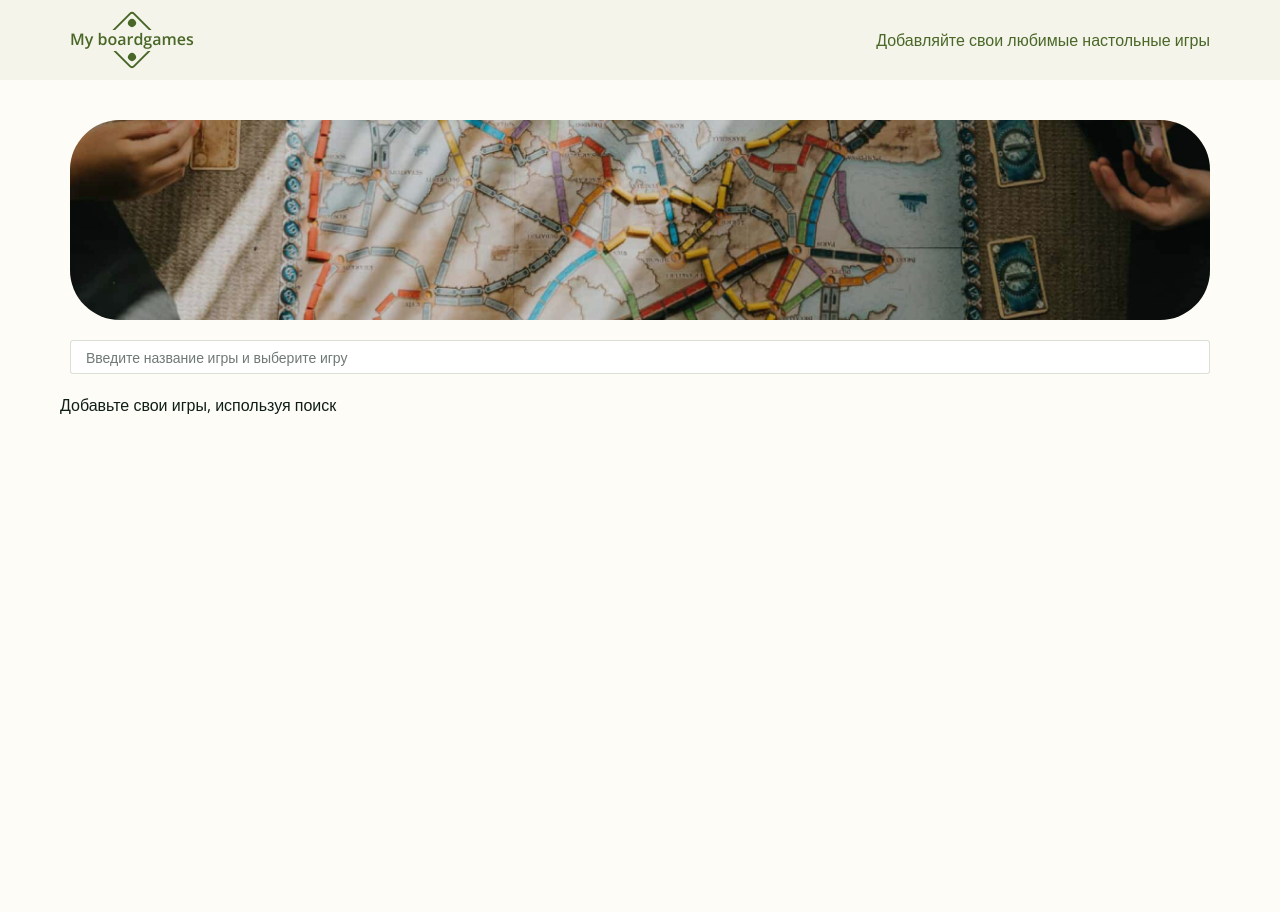
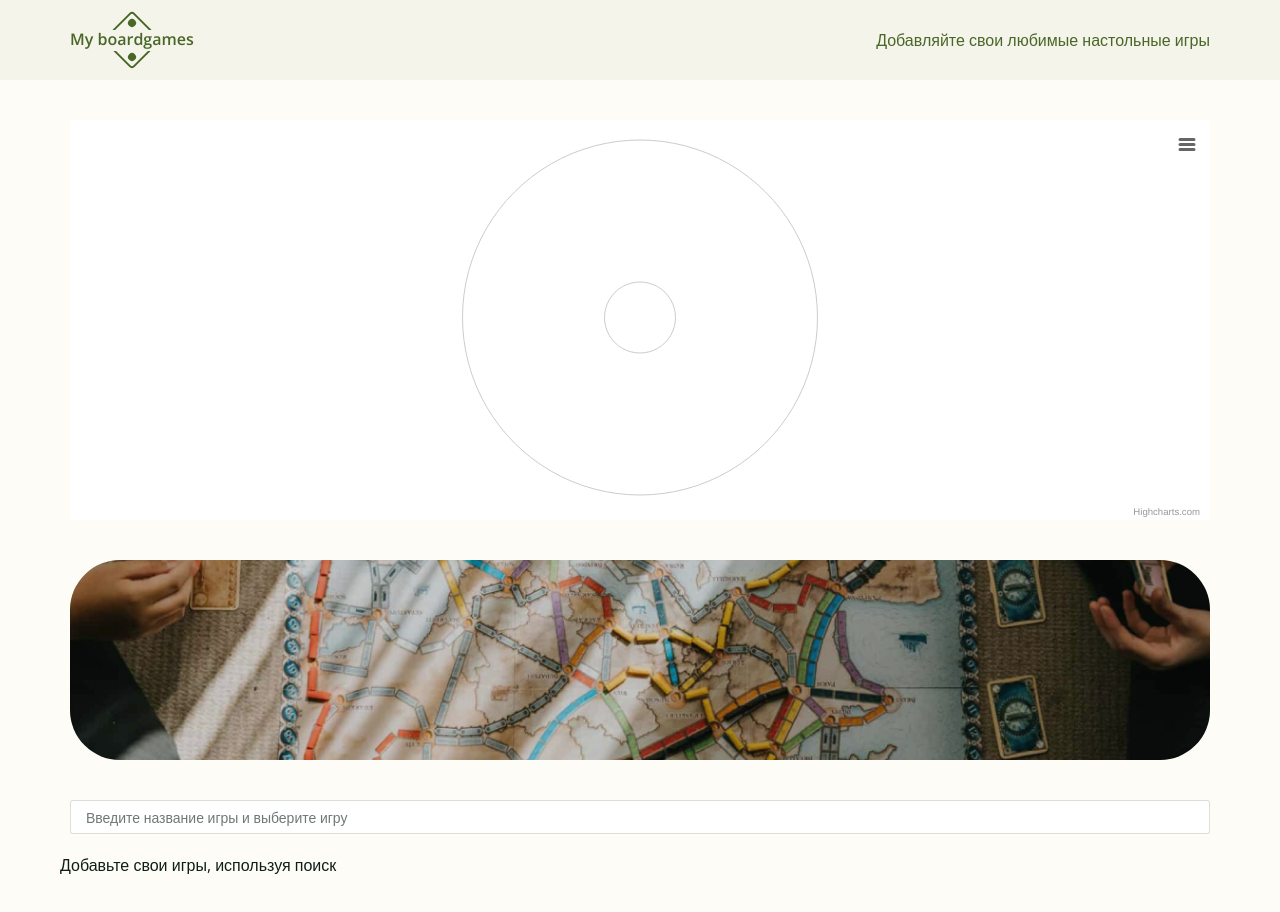
Before and after one commit to ambar-boo/my-boardgames, a Next.js app: page / in a window 1280 px wide. Shown: the top 912 px of the page. Before the commit the page ends 834 px from the top, so only its background shows below. Built offline with nearby package versions, Linux system fonts and the light colour scheme.

Commit message:
start graph

```diff
--- a/components/common/modal.module.scss
+++ b/components/common/modal.module.scss
@@ -5,7 +5,7 @@
   border-radius: 3px;
 
   &__overlay {
-    position: absolute;
+    position: fixed;
     top: 0;
     left: 0;
     width: 100%;
--- a/components/games/gameModal.tsx
+++ b/components/games/gameModal.tsx
@@ -31,9 +31,6 @@ export default function GameModal({game, setShowModal} :GameModalProps) {
 
     const methods = useForm();
     const onSubmit: SubmitHandler<GameStatistics> = (data, e: BaseSyntheticEvent<object, any, any> | undefined) => {
-        console.log(data);
-
-        console.log(typeof data.dates[0].play_game_date);
         if (data.dates.length > 0) {
             dispatch({
                 type: 'ADD_STATISTICS_GAME',
--- a/components/search/search.tsx
+++ b/components/search/search.tsx
@@ -64,9 +64,6 @@ export default function Search() {
 
     return (
         <div className={styles.wrapper}>
-            <div className={styles.main_page__image}>
-                <img src="./main-page-fon.jpg" alt=""/>
-            </div>
             <div ref={wrapperRef} className={styles.search}>
                 <Input
                     type="text"
--- /dev/null
+++ b/components/statistics/statistics.module.scss
@@ -0,0 +1,127 @@
+.wrapper {
+  max-width: var(--max-width);
+  padding: 0 var(--row-padding);
+  margin: 0 auto 40px auto;
+  width: 100%;
+}
+
+.main_page__image {
+  height: 200px;
+  overflow: hidden;
+  border-radius: 50px;
+  margin-bottom: 20px;
+  position: relative;
+
+  &:before {
+    content: '';
+    position: absolute;
+    top: 0;
+    left: 0;
+    width: 100%;
+    height: 100%;
+    background: rgba(var(--on-surface-bg_rgb), 0.2);
+  }
+
+  img {
+    width: 100%;
+    height: 100%;
+    object-fit: cover;
+    display: block;
+  }
+}
+
+.search {
+  position: relative;
+
+  &__games {
+    position: absolute;
+    top: 100%;
+    left: 0;
+    width: 100%;
+    padding: 15px;
+    border: 1px solid rgba(var(--primary_rgb), 0.5);
+    border-top: none;
+    border-radius: 3px;
+    z-index: 1;
+    background: var(--surface-bg-lightest);
+    max-height: 300px;
+    overflow: auto;
+    display: none;
+
+    &___open {
+      display: block;
+    }
+
+    &::-webkit-scrollbar {
+      width: 5px;
+      background: rgba(var(--primary_rgb), 0.1);
+      border-radius: 0;
+    }
+
+    &::-webkit-scrollbar-track {
+      background: rgba(var(--primary_rgb), 0.1);
+      border-radius: 0;
+    }
+
+    &::-webkit-scrollbar-thumb {
+      background: rgba(var(--primary_rgb), 0.2);
+      border-radius: 0;
+    }
+
+    &_row {
+      display: flex;
+      flex-wrap: wrap;
+      align-items: center;
+      justify-content: space-between;
+      margin-top: 10px;
+
+      &:first-child {
+        margin-top: 0;
+      }
+
+      &_photo {
+        width: 40px;
+        height: 40px;
+        border: 2px solid rgba(var(--primary_rgb), 0.2);
+
+        img {
+          width: 100%;
+          height: 100%;
+          object-fit: contain;
+          display: block;
+        }
+
+        &___nophoto {
+          background: url("../../public/meeple-stub-icon.svg") center center no-repeat;
+          background-size: contain;
+
+          img {
+            display: none;
+          }
+        }
+      }
+
+      &_title {
+        padding-left: 10px;
+      }
+
+      &_info {
+        display: flex;
+        flex-wrap: wrap;
+        align-items: center;
+      }
+
+      &_btn {
+        color: var(--primary);
+        background: url("../../public/plus-menu-icon.svg") center left no-repeat;
+        padding-left: 16px;
+
+        &___is_added {
+          background: none;
+          padding-left: 0;
+          cursor: inherit;
+        }
+      }
+    }
+  }
+}
--- /dev/null
+++ b/components/statistics/statistics.tsx
@@ -0,0 +1,27 @@
+import React, { useState, useEffect, useRef, useContext } from 'react';
+import styles from './statistics.module.scss';
+import Highcharts from 'highcharts';
+import HighchartsExporting from 'highcharts/modules/exporting';
+import HighchartsReact from 'highcharts-react-official';
+import {AppContext} from "@/context/AppContext";
+import {setAllGamesStatisticsOptions} from '@/utils/statistics';
+
+if (typeof Highcharts === 'object') {
+    HighchartsExporting(Highcharts);
+}
+
+export default function Statistics(props: HighchartsReact.Props) {
+    const chartComponentRef = useRef<HighchartsReact.RefObject>(null);
+    const { myGames, dispatch } = useContext(AppContext);
+
+    return (
+        <div className={styles.wrapper}>
+            <HighchartsReact
+                highcharts={Highcharts}
+                options={setAllGamesStatisticsOptions(myGames)}
+                ref={chartComponentRef}
+                {...props}
+            />
+        </div>
+    )
+}
--- a/context/AppContext.tsx
+++ b/context/AppContext.tsx
@@ -28,6 +28,7 @@ const AppProvider = ({ children }: any) => {
   }, []);
 
   useEffect(() => {
+    console.log('myGames', myGames);
     localStorage.setItem("localMyGames", JSON.stringify(myGames));
   }, [myGames]);
 
--- a/context/AppReducers.ts
+++ b/context/AppReducers.ts
@@ -1,6 +1,7 @@
 import {GameInfo} from "@/types/gamesType";
 
 export const gamesReducer = (state:GameInfo[], action: any) => {
+  console.log('myGames', state, action);
   switch (action.type) {
     case 'INITIAL_GAME':
       return [
@@ -15,8 +16,8 @@ export const gamesReducer = (state:GameInfo[], action: any) => {
       return state.map(game => {
         if (game.alias === action.info.alias) {
           game.statistics = action.info.statistics.dates;
-          return game;
         }
+        return game;
       })
     case 'REMOVE_GAME':
       return state.filter(game => game.alias !== action.alias)
--- a/pages/index.tsx
+++ b/pages/index.tsx
@@ -1,12 +1,21 @@
 import type { ReactElement } from 'react'
 import Layout from '../components/layout'
+import Statistics from '../components/statistics/statistics'
 import Search from '../components/search/search'
 import List from '../components/games/list'
 import type { NextPageWithLayout } from './_app'
+import styles from "@/components/search/search.module.scss";
+import React from "react";
 
 const Index: NextPageWithLayout = () => {
   return (
       <>
+          <Statistics />
+          <div className={styles.wrapper}>
+              <div className={styles.main_page__image}>
+                  <img src="./main-page-fon.jpg" alt=""/>
+              </div>
+          </div>
           <Search />
           <List />
       </>
--- /dev/null
+++ b/utils/statistics.ts
@@ -0,0 +1,76 @@
+import Highcharts from "highcharts";
+import {GameInfo} from '@/types/gamesType';
+
+type dataStatisticsType = {
+    name: string,
+    y: number,
+}
+
+export function setAllGamesStatisticsOptions(myGames: GameInfo[]): Highcharts.Options {
+    let allGamesCount: number = 0;
+    myGames.forEach((game) => {
+        if(game.statistics?.length > 0) {
+            game.statistics.forEach((statistic) => {
+                allGamesCount += +statistic.play_game_count;
+            })
+        }
+    });
+
+    const dataStatistics: dataStatisticsType[] = [];
+    myGames.forEach((game) => {
+        if(game.statistics?.length > 0) {
+            let countGame: number = 0;
+            game.statistics.forEach((statistic) => {
+                countGame += +statistic.play_game_count;
+            })
+            dataStatistics.push({ name: game.title, y: Math.round(countGame*100/allGamesCount) })
+        }
+    });
+
+    const options: any = {
+        chart: {
+            type: 'pie'
+        },
+        title: {
+            text: ''
+        },
+        tooltip: {
+            valueSuffix: '%'
+        },
+        plotOptions: {
+            series: {
+                allowPointSelect: true,
+                cursor: 'pointer',
+                dataLabels: [
+                    {
+                        enabled: true,
+                        format: '{point.percentage: f}%',
+                        style: {
+                            fontSize: '1.2em',
+                            textOutline: 'none',
+                            opacity: 0.7
+                        },
+                        filter: {
+                            operator: '>',
+                            property: 'percentage',
+                            value: 10
+                        }
+                    }
+                ]
+            }
+        },
+        series: [
+            {
+                name: 'Кол-во партий',
+                colorByPoint: true,
+                minPointSize: 10,
+                innerSize: '20%',
+                zMin: 0,
+                borderRadius: 5,
+                data: dataStatistics,
+            }
+        ]
+    };
+
+    return options;
+}
```
